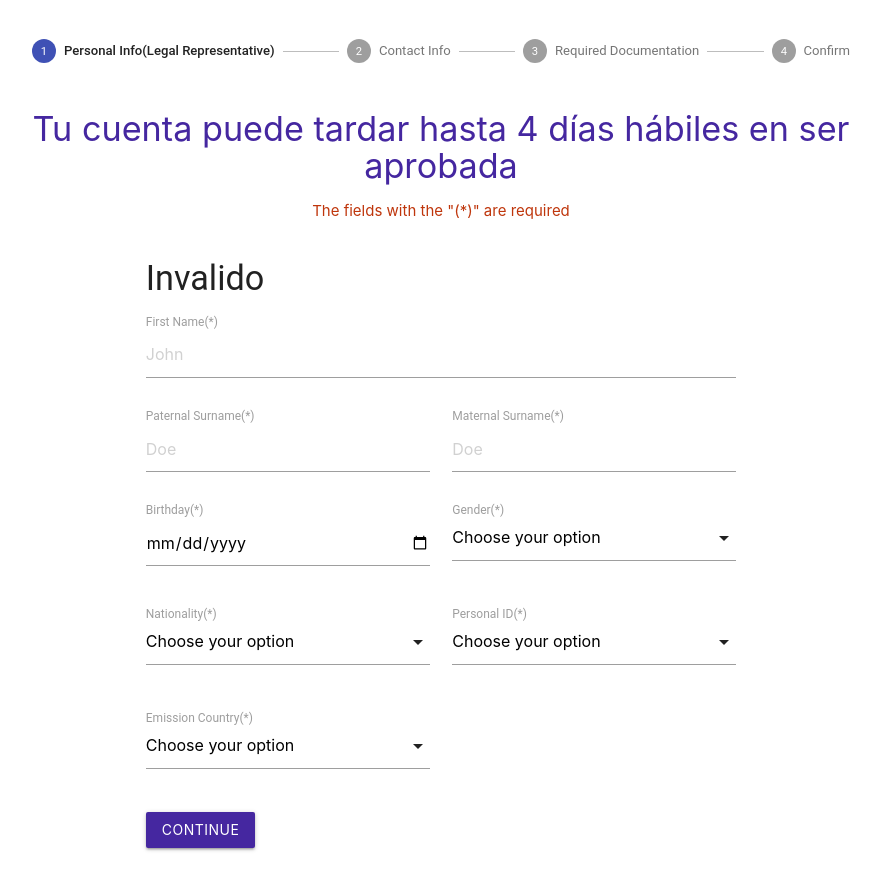
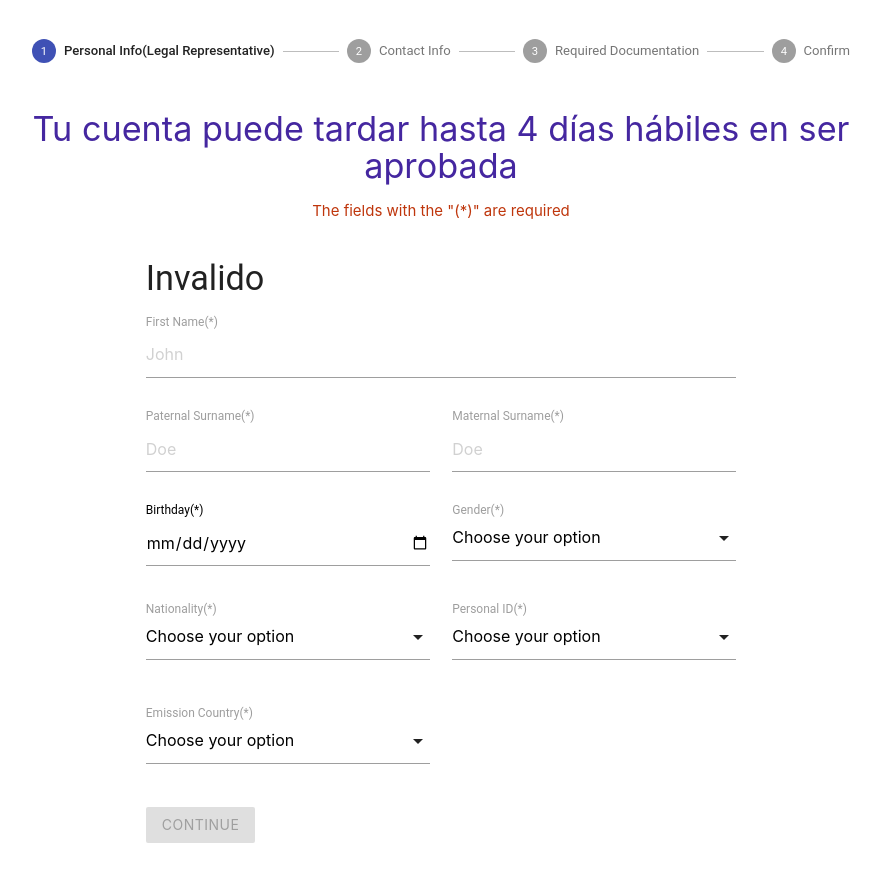
Before and after one commit to brian02oriel/materialize-step-form, a React (Create React App) app: page / in a window 1280 px wide. Shown: the top 890 px of the page, without its empty margins (199-1080 px from the left). Built offline with nearby package versions, Linux system fonts and the light colour scheme.

Commit message:
Activando y desactivando button según validez

```diff
--- a/src/components/PersonalForm.js
+++ b/src/components/PersonalForm.js
@@ -10,7 +10,6 @@ export default class PersonalForm extends Component {
         super(props);
         this.state = {
             id_selection:'',
-            buttonState: '',
             valid: false
         }
     }
@@ -96,7 +95,7 @@ formValid(isValid){
     }
 }
   render() {
-      const { values, handleChange, handleBlur, isValid} = this.props;
+      const { values, handleChange, handleBlur, isValid, buttonState} = this.props;
     return (
 
       <div className='container'>
@@ -112,19 +111,20 @@ formValid(isValid){
             <div className='row'>
                 <div className='col s6 '>
                     <label htmlFor="PLast_name">Paternal Surname(*)</label>
-                    <input pattern="[A-Za-zÀ-ÿ '-]*" onChange = {handleChange('PlastName')} id="PLast_name" value = {values.PlastName} type="text" className="validate" required placeholder="Doe"/>
+                    <input pattern="[A-Za-zÀ-ÿ '-]*" onChange = {handleChange('PlastName')} onBlur = {handleBlur('PlastName')} id="PLast_name" value = {values.PlastName} type="text" className="validate" required placeholder="Doe"/>
                     <span class="helper-text" data-error="Intoduce valid characters"></span>
                 </div>
                 <div className='col s6'>
                     <label htmlFor="MLast_name">Maternal Surname(*)</label>
-                    <input  pattern="[A-Za-zÀ-ÿ '-]*" onChange = {handleChange('MlastName')}  id="MLast_name" value = {values.MlastName} type="text" className="validate" required placeholder="Doe"/>
+                    <input  pattern="[A-Za-zÀ-ÿ '-]*" onChange = {handleChange('MlastName')}  onBlur = {handleBlur('PlastName')} id="MLast_name" value = {values.MlastName} type="text" className="validate" required placeholder="Doe"/>
                     <span class="helper-text" data-error="Intoduce valid characters"></span>
                 </div>
             </div>
-            <div className='row'>
+            <div className='row input-field'>
                 <div className=' col s6'>
                 <label htmlFor="birth">Birthday(*)</label>
                     <input onChange = {handleChange('birth')} id="birth" value = {values.birth}  type="date"  required/>
+
 
 
                 </div>
@@ -167,7 +167,7 @@ formValid(isValid){
             </div>
             <div className='row'>
                 <div className='col s6'>
-                    <button onClick = {this.continue} className={ "waves-effect waves-light btn deep-purple darken-3 " + this.state.buttonState }>
+                    <button onClick = {this.continue} className={ "waves-effect waves-light btn deep-purple darken-3 " + buttonState }>
                         Continue
                     </button>
                 </div>
--- a/src/components/Stepper.js
+++ b/src/components/Stepper.js
@@ -22,6 +22,7 @@ class FormStepper extends Component {
   state = {
     step:0,
    isValidForm1: false,
+   buttonState: 'disabled',
     firstName: '', //first form
     PlastName:'',
     MlastName:'',
@@ -58,6 +59,7 @@ getStepContent(step) {
           values = {values}
           handleBlur = {this.handleBlur}
           isValid = {this.state.isValidForm1}
+          buttonState = {this.state.buttonState}
           />
         )
       case 1:
@@ -129,9 +131,9 @@ FormValidation(fields){
     console.log("Recorriendo campos", field);
       if(field){
         console.log("campo cierto", field);
-        this.setState({isValidForm1: true});
+        this.setState({isValidForm1: true, buttonState: " "});
       } else{
-        this.setState({isValidForm1: false});
+        this.setState({isValidForm1: false, buttonState: "disabled"});
         console.log("campo falso", field);
       }
   }
```
